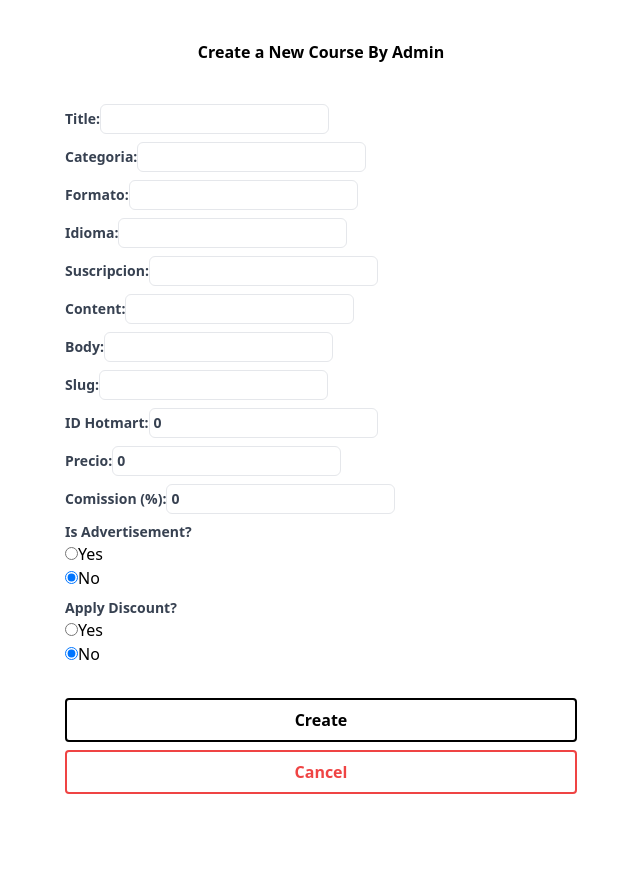
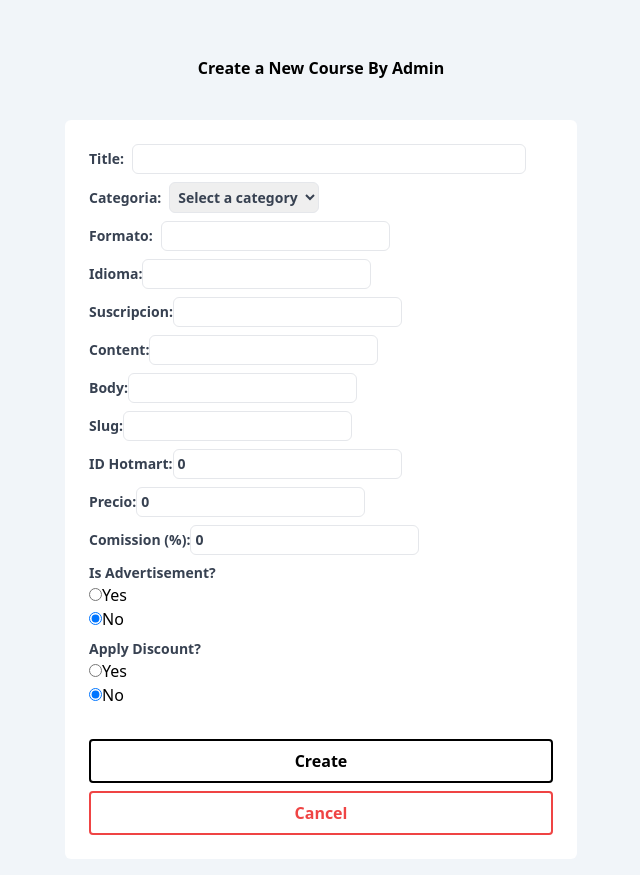
Before and after one commit to carlosau/nextjs-pagesrouter-crud-sqlite, a Next.js app: page /dashboard/create-course in a window 1280 px wide. Shown: the whole page, without its empty margins (319-959 px from the left). Before the commit the page ends 800 px from the top, so only its background shows below. Built offline with nearby package versions, Linux system fonts and the light colour scheme.

Commit message:
added dropdown list for categoria input

```diff
--- a/components/CourseForm.tsx
+++ b/components/CourseForm.tsx
@@ -6,18 +6,39 @@ interface Curso {
   title: string;
   slug: string;
   idioma: string;
-  categoria: string,
-  content: string,
-  body: string,
-  idhotmart: number,
+  categoria: string;
+  content: string;
+  body: string;
+  idhotmart: number;
   formato: string;
-  comission: number,
-  isAd: boolean,
-  descuento: boolean,
+  comission: number;
+  isAd: boolean;
+  descuento: boolean;
   suscripcion: string;
   precio_regular: number;
   precio: number;
 }
+
+// Define your categories array
+const categories = [
+  "bailes",
+  "música",
+  "cine",
+  "teatro",
+  "artesanía",
+  "diseño",
+  "cuadro",
+  "decoración",
+  "de coser",
+  "arte corporal",
+  "carpintería",
+  "fotografía",
+  "esculturas",
+  "tejido de punto",
+  "artesanal",
+  "arte culinario",
+  "artes para niños",
+];
 
 interface CourseFormProps {
   initialData?: Curso | null;
@@ -25,9 +46,14 @@ interface CourseFormProps {
   onCancel?: () => void;
 }
 
-const CourseForm: React.FC<CourseFormProps> = ({ initialData, onSubmit, onCancel }) => {
+const CourseForm: React.FC<CourseFormProps> = ({
+  initialData,
+  onSubmit,
+  onCancel,
+}) => {
   const [formData, setFormData] = useState<Prisma.CursoCreateInput>(
-    initialData ? {
+    initialData
+      ? {
           title: initialData.title,
           slug: initialData.slug,
           formato: initialData.formato,
@@ -41,7 +67,8 @@ const CourseForm: React.FC<CourseFormProps> = ({ initialData, onSubmit, onCancel
           comission: initialData.comission,
           isAd: initialData.isAd,
           descuento: initialData.descuento,
-    } : {
+        }
+      : {
           //properties string types
           title: "",
           slug: "",
@@ -59,7 +86,8 @@ const CourseForm: React.FC<CourseFormProps> = ({ initialData, onSubmit, onCancel
           isAd: false,
           descuento: false,
           // Add other properties here
-  });
+        }
+  );
 
   const handleInputChangeString = (
     e: React.ChangeEvent<HTMLInputElement | HTMLTextAreaElement>
@@ -104,7 +132,6 @@ const CourseForm: React.FC<CourseFormProps> = ({ initialData, onSubmit, onCancel
         } else {
           console.error("Course creation/update failed");
         }
-
       } else {
         // Create a new course using a POST request
         const response = await fetch("/api/cursos/create", {
@@ -116,20 +143,27 @@ const CourseForm: React.FC<CourseFormProps> = ({ initialData, onSubmit, onCancel
         });
 
         if (response.ok) {
-          const createdCourse = await response.json()
-          onSubmit(createdCourse)
+          const createdCourse = await response.json();
+          onSubmit(createdCourse);
         } else {
-          console.error("Course creation failed")
+          console.error("Course creation failed");
         }
       }
-
     } catch (error) {
       console.error("Course creation failed", error);
     }
   };
 
+  const handleSelectChange = (e: React.ChangeEvent<HTMLSelectElement>) => {
+    const { name, value } = e.target;
+    setFormData({ ...formData, [name]: value });
+  };
+
   return (
-    <form onSubmit={handleSubmit} className="flex flex-col max-w-lg mx-auto">
+    <form
+      onSubmit={handleSubmit}
+      className="bg-white rounded-md p-4 sm:p-6 flex flex-col max-w-lg mx-auto"
+    >
       {/* properties string types */}
 
       <label className="block text-gray-700 text-sm font-bold mb-2">
@@ -139,30 +173,47 @@ const CourseForm: React.FC<CourseFormProps> = ({ initialData, onSubmit, onCancel
           name="title"
           value={formData.title}
           onChange={handleInputChangeString}
-          className="rounded-md border p-1"
+          className="ml-2 w-[85%] rounded-md border p-1"
         />
       </label>
 
+      {/* Dropdown for categoria */}
       <label className="block text-gray-700 text-sm font-bold mb-2">
+        Categoria:
+        <select
+          name="categoria"
+          value={formData.categoria}
+          onChange={handleSelectChange}
+          className="ml-2 rounded-md border p-1"
+        >
+          <option value="">Select a category</option>
+          {categories.map((category) => (
+            <option key={category} value={category}>
+              {category}
+            </option>
+          ))}
+        </select>
+      </label>
+
+      {/* <label className="block text-gray-700 text-sm font-bold mb-2">
         Categoria:
         <input
           type="text"
           name="categoria"
           value={formData.categoria}
           onChange={handleInputChangeString}
-          className="rounded-md border p-1"
+          className="ml-2 rounded-md border p-1"
         />
-        </label>
-
+        </label>           */}
 
       <label className="block text-gray-700 text-sm font-bold mb-2">
         Formato:
         <input
-          type="text"
+          type=""
           name="formato"
           value={formData.formato}
           onChange={handleInputChangeString}
-          className="rounded-md border p-1"
+          className="ml-2 rounded-md border p-1"
         />
       </label>
 
@@ -274,7 +325,6 @@ const CourseForm: React.FC<CourseFormProps> = ({ initialData, onSubmit, onCancel
         <span>No</span>
       </div>
 
-
       <label className="block text-gray-700 text-sm font-bold">
         Apply Discount?
       </label>
@@ -303,7 +353,7 @@ const CourseForm: React.FC<CourseFormProps> = ({ initialData, onSubmit, onCancel
         type="submit"
         className="mt-6 border-2 border-black text-black font-bold py-2 px-4 rounded hover:bg-blue-500 hover:text-white hover:border-0"
       >
-      {initialData ? 'Update' : 'Create'}
+        {initialData ? "Update" : "Create"}
       </button>
       <button
         type="button"
--- a/pages/dashboard/create-course/index.tsx
+++ b/pages/dashboard/create-course/index.tsx
@@ -6,10 +6,12 @@ const CreateCoursePage = () => {
     }
 
   return (
-    <div>
+    <main className="bg-slate-100 min-h-screen p-4">
+      <div>
       <h1 className="text-center p-10 font-bold">Create a New Course By Admin</h1>
       <CourseForm onSubmit={handleResult} />
     </div>
+    </main>
   );
 };
 
```
Lines whose indentation alone changed are shown as unchanged.
